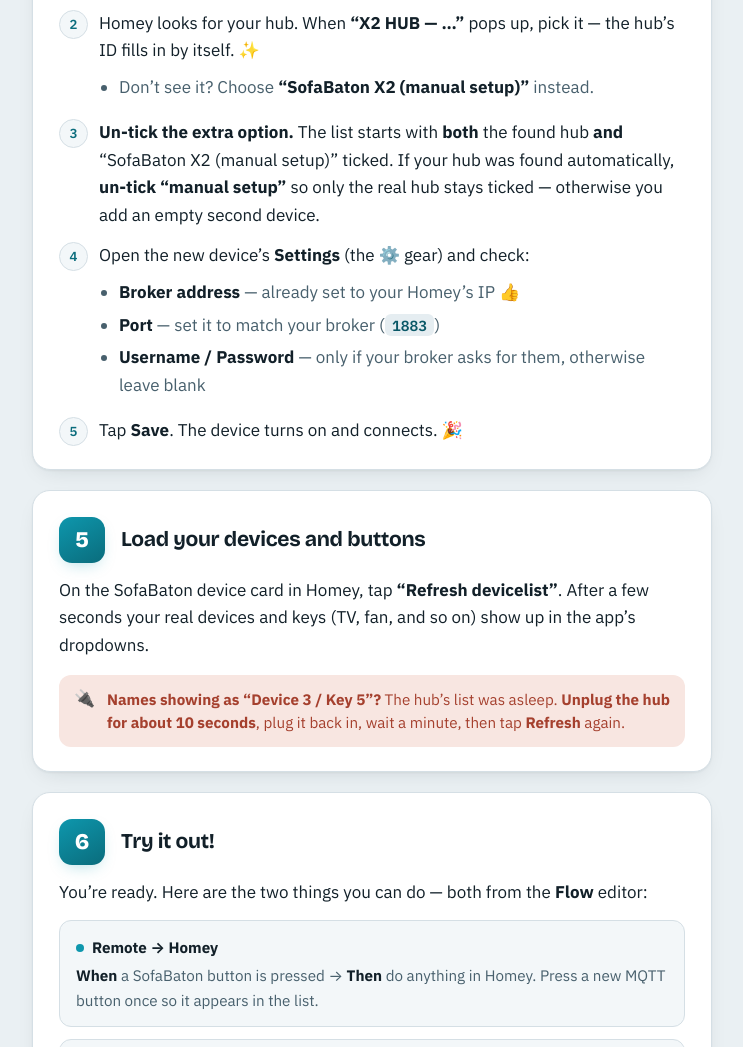
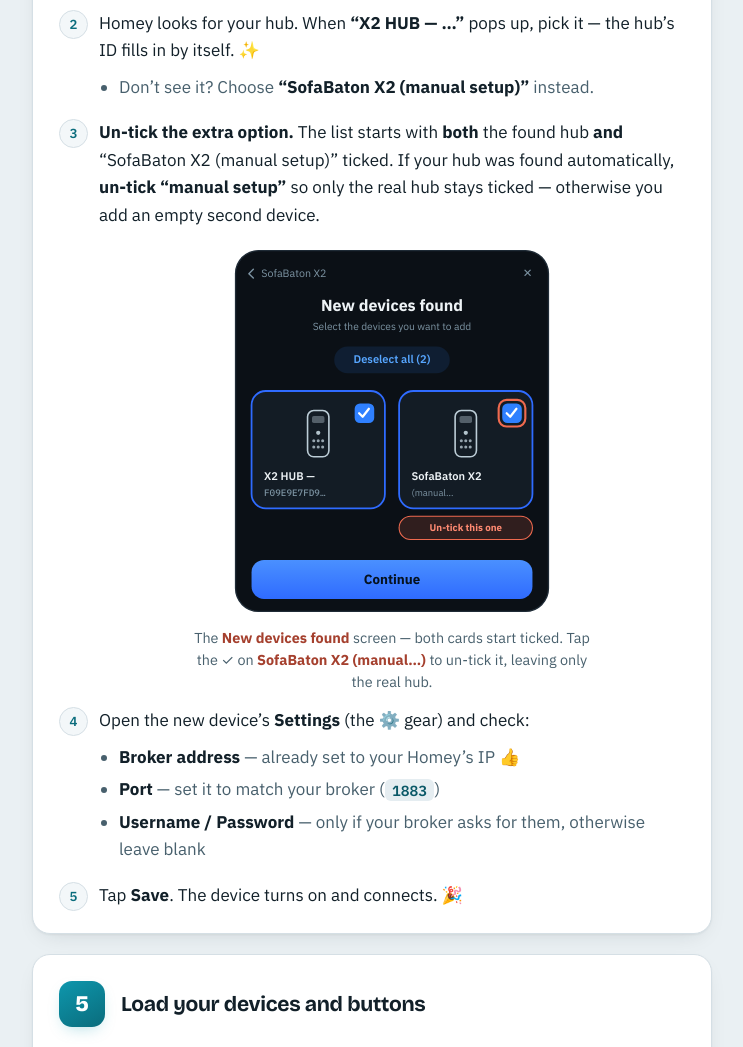
Before and after one commit to RepairGuyDK/com.repairguydk.sofabatonx2, a website: page docs/index.html in a window 1280 px wide. Shown: the part 2268-3315 px from the top of the page, without its empty margins (268-1011 px from the left). Drawn offline with nearby package versions, Linux system fonts and the light colour scheme.

Commit message:
Guide: add an illustration of the 'New devices found' pairing screen

```diff
--- a/docs/index.html
+++ b/docs/index.html
@@ -192,6 +192,15 @@
   .way .wl .dot { width: 8px; height: 8px; border-radius: 50%; background: var(--accent); flex: none; }
   .way p { margin: 0; color: var(--ink-soft); font-size: .95rem; }
 
+  /* screen illustration */
+  .shot { margin: 18px 0 2px; }
+  .shot svg { width: 100%; max-width: 320px; height: auto; display: block; margin: 0 auto; }
+  .shot figcaption {
+    margin: 12px auto 0; max-width: 46ch; text-align: center;
+    font-size: .9rem; color: var(--ink-soft); line-height: 1.5;
+  }
+  .shot figcaption b { color: var(--warn-ink); }
+
   /* trouble */
   .trouble { margin-top: 40px; background: var(--surface); border: 1px solid var(--line); border-radius: 18px; padding: 26px; box-shadow: var(--shadow); }
   .trouble h2 {
@@ -315,7 +324,64 @@
         <li>Homey looks for your hub. When <b>“X2 HUB — …”</b> pops up, pick it — the hub’s ID fills in by itself. ✨
           <ul><li>Don’t see it? Choose <b>“SofaBaton X2 (manual setup)”</b> instead.</li></ul>
         </li>
-        <li><b>Un-tick the extra option.</b> The list starts with <b>both</b> the found hub <b>and</b> “SofaBaton X2 (manual setup)” ticked. If your hub was found automatically, <b>un-tick “manual setup”</b> so only the real hub stays ticked — otherwise you add an empty second device.</li>
+        <li><b>Un-tick the extra option.</b> The list starts with <b>both</b> the found hub <b>and</b> “SofaBaton X2 (manual setup)” ticked. If your hub was found automatically, <b>un-tick “manual setup”</b> so only the real hub stays ticked — otherwise you add an empty second device.
+          <figure class="shot">
+            <svg viewBox="0 0 360 414" role="img" aria-label="Homey 'New devices found' screen showing two ticked device cards; un-tick the SofaBaton X2 (manual setup) card on the right." xmlns="http://www.w3.org/2000/svg" font-family="'IBM Plex Sans', system-ui, sans-serif">
+              <defs>
+                <linearGradient id="btn" x1="0" y1="0" x2="0" y2="1">
+                  <stop offset="0" stop-color="#4a90ff"/><stop offset="1" stop-color="#2f6bff"/>
+                </linearGradient>
+              </defs>
+              <rect x="4" y="4" width="352" height="406" rx="26" fill="#0b1016" stroke="#1f2b36" stroke-width="1.5"/>
+              <!-- top bar -->
+              <path d="M24 25 L19 30 L24 35" fill="none" stroke="#7d94a3" stroke-width="1.6" stroke-linecap="round" stroke-linejoin="round"/>
+              <text x="33" y="34" fill="#7d94a3" font-size="12">SofaBaton X2</text>
+              <text x="338" y="34" fill="#7d94a3" font-size="13" text-anchor="end">✕</text>
+              <!-- header -->
+              <text x="180" y="72" fill="#eef3f6" font-size="18" font-weight="700" text-anchor="middle">New devices found</text>
+              <text x="180" y="93" fill="#7d94a3" font-size="11.5" text-anchor="middle">Select the devices you want to add</text>
+              <!-- deselect pill -->
+              <rect x="115" y="112" width="130" height="30" rx="15" fill="#2f80ff" fill-opacity="0.12"/>
+              <text x="180" y="131" fill="#57a6ff" font-size="12.5" font-weight="600" text-anchor="middle">Deselect all (2)</text>
+              <!-- card 1 (keep) -->
+              <rect x="22" y="162" width="150" height="132" rx="16" fill="#131c25" stroke="#2f6bff" stroke-width="2"/>
+              <g stroke="#cfe0ea">
+                <g transform="translate(85,184)">
+                  <rect x="0" y="0" width="24" height="52" rx="7" fill="none" stroke-width="1.8" opacity="0.9"/>
+                  <rect x="5" y="6" width="14" height="8" rx="2" fill="#cfe0ea" stroke="none" opacity="0.35"/>
+                  <circle cx="12" cy="25" r="2.4" fill="#cfe0ea" stroke="none" opacity="0.85"/>
+                  <g fill="#cfe0ea" stroke="none" opacity="0.7"><circle cx="7" cy="34" r="1.7"/><circle cx="12" cy="34" r="1.7"/><circle cx="17" cy="34" r="1.7"/><circle cx="7" cy="41" r="1.7"/><circle cx="12" cy="41" r="1.7"/><circle cx="17" cy="41" r="1.7"/></g>
+                </g>
+              </g>
+              <rect x="138" y="176" width="22" height="22" rx="6" fill="#2f80ff"/>
+              <path d="M143 187 L147 191 L154 182" fill="none" stroke="#fff" stroke-width="2.5" stroke-linecap="round" stroke-linejoin="round"/>
+              <text x="36" y="262" fill="#eef3f6" font-size="12.5" font-weight="600">X2 HUB —</text>
+              <text x="36" y="280" fill="#7d94a3" font-size="10.5" font-family="'IBM Plex Mono', monospace">F09E9E7FD9…</text>
+              <!-- card 2 (un-tick) -->
+              <rect x="188" y="162" width="150" height="132" rx="16" fill="#131c25" stroke="#2f6bff" stroke-width="2"/>
+              <g stroke="#cfe0ea">
+                <g transform="translate(251,184)">
+                  <rect x="0" y="0" width="24" height="52" rx="7" fill="none" stroke-width="1.8" opacity="0.9"/>
+                  <rect x="5" y="6" width="14" height="8" rx="2" fill="#cfe0ea" stroke="none" opacity="0.35"/>
+                  <circle cx="12" cy="25" r="2.4" fill="#cfe0ea" stroke="none" opacity="0.85"/>
+                  <g fill="#cfe0ea" stroke="none" opacity="0.7"><circle cx="7" cy="34" r="1.7"/><circle cx="12" cy="34" r="1.7"/><circle cx="17" cy="34" r="1.7"/><circle cx="7" cy="41" r="1.7"/><circle cx="12" cy="41" r="1.7"/><circle cx="17" cy="41" r="1.7"/></g>
+                </g>
+              </g>
+              <rect x="304" y="176" width="22" height="22" rx="6" fill="#2f80ff"/>
+              <path d="M309 187 L313 191 L320 182" fill="none" stroke="#fff" stroke-width="2.5" stroke-linecap="round" stroke-linejoin="round"/>
+              <text x="202" y="262" fill="#eef3f6" font-size="12.5" font-weight="600">SofaBaton X2</text>
+              <text x="202" y="280" fill="#7d94a3" font-size="10.5">(manual…</text>
+              <!-- coral emphasis on card 2 checkbox -->
+              <rect x="300" y="172" width="30" height="30" rx="9" fill="none" stroke="#ef6a4f" stroke-width="2.4"/>
+              <rect x="188" y="303" width="150" height="26" rx="13" fill="#ef6a4f" fill-opacity="0.16" stroke="#ef6a4f" stroke-width="1.2"/>
+              <text x="263" y="320" fill="#ff8a72" font-size="11" font-weight="700" text-anchor="middle">Un-tick this one</text>
+              <!-- continue -->
+              <rect x="22" y="352" width="316" height="44" rx="14" fill="url(#btn)"/>
+              <text x="180" y="379" fill="#06121f" font-size="15" font-weight="700" text-anchor="middle">Continue</text>
+            </svg>
+            <figcaption>The <b>New devices found</b> screen — both cards start ticked. Tap the ✓ on <b>SofaBaton X2 (manual…)</b> to un-tick it, leaving only the real hub.</figcaption>
+          </figure>
+        </li>
         <li>Open the new device’s <b>Settings</b> (the ⚙️ gear) and check:
           <ul>
             <li><b>Broker address</b> — already set to your Homey’s IP 👍</li>
```
